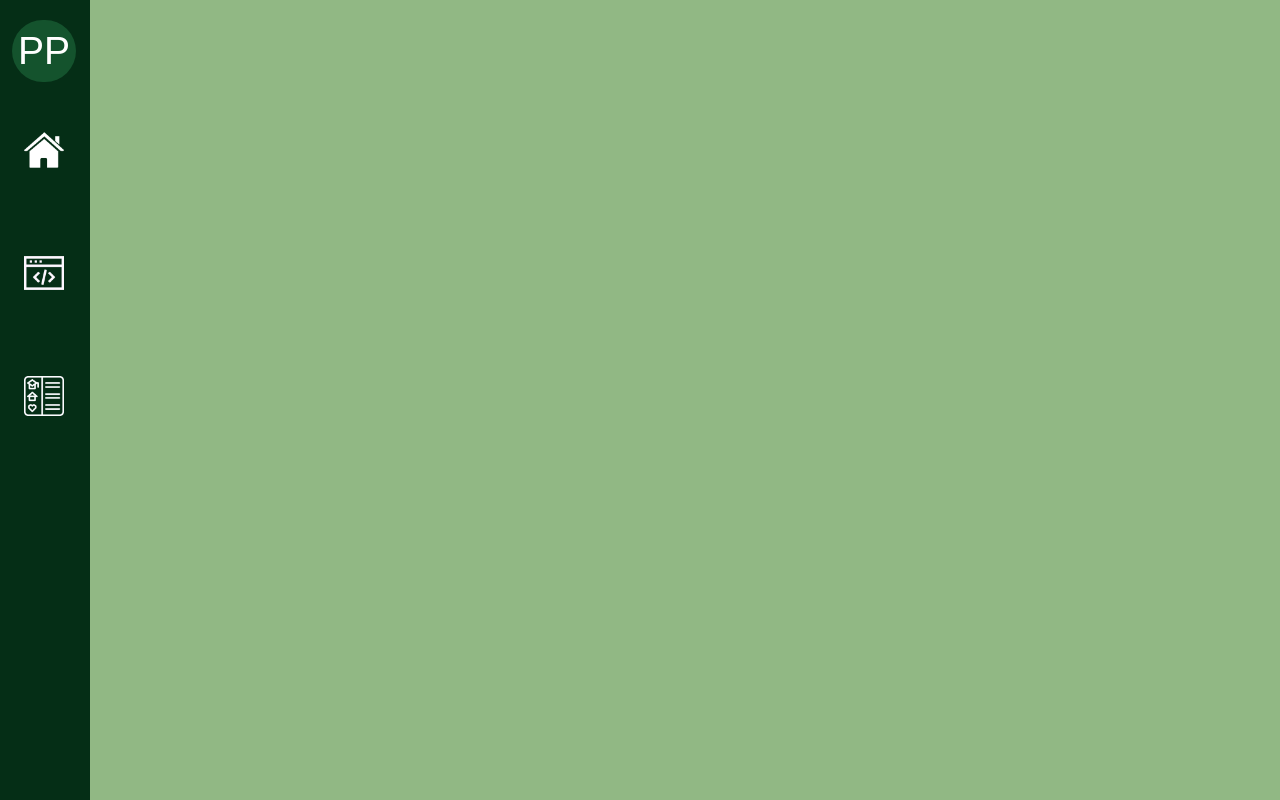
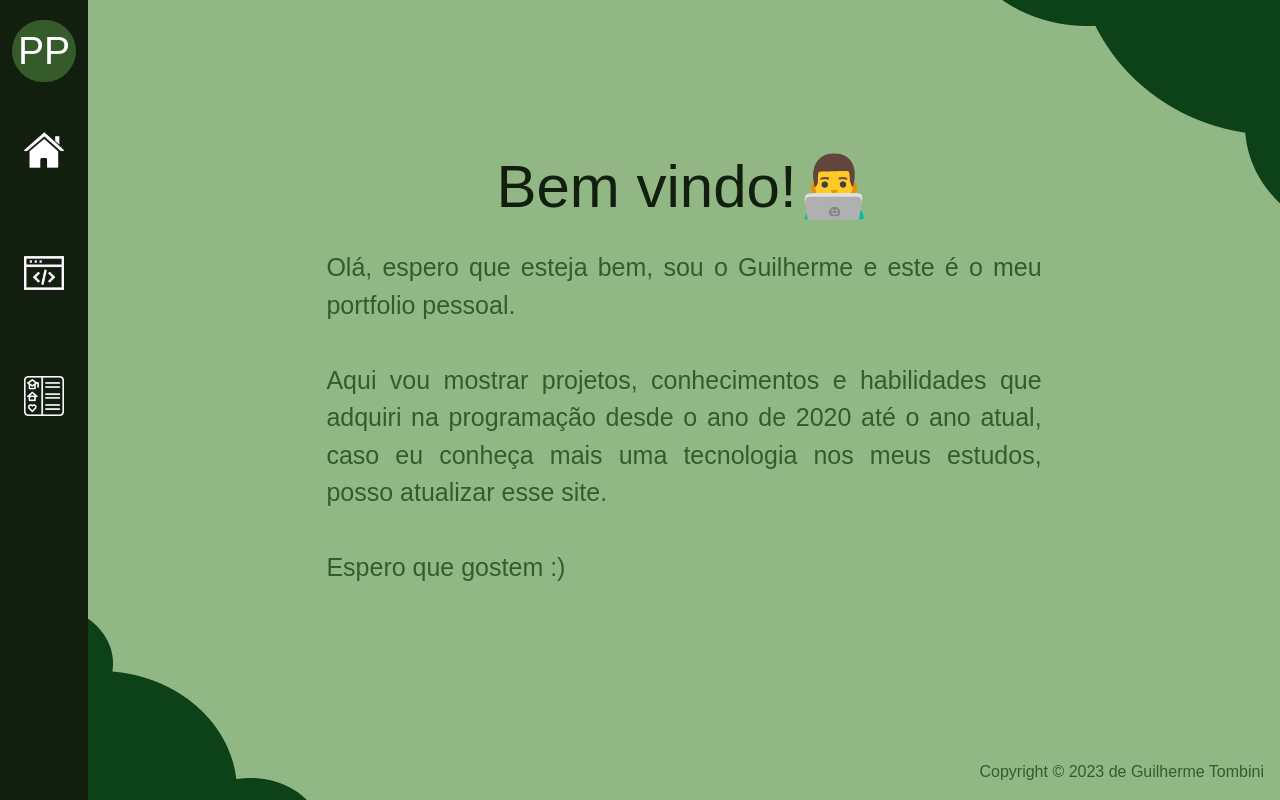
Before and after one commit to Guilherme-Ferreira-Tombini/PortfolioPessoal, a Next.js app: page / in a window 1280 px wide. Built offline with nearby package versions, Linux system fonts and the light colour scheme; a web font is replaced by a local one.

Commit message:
Inicialização da estilização da pagina inicial

```diff
--- a/src/app/page.tsx
+++ b/src/app/page.tsx
@@ -1,14 +1,37 @@
 import Menu from "@/components/Menu"
+import Texto from "../components/Texto_Inicial"
+import Image from "next/image"
+
+import Nuvem_superior from "../assets/nuvem-cantoSuperior.png"
+import Nuvem_inferior from "../assets/nuvem-cantoInferior.png"
+
 export default function Home() {
   return (
    <div className="flex flex-row w-screen h-screen">
+    {/* Menu em componente */}
+     <Menu/>
 
-     <Menu/>
-     <div className="">
+     {/* Meio da Pagina */}
+     <div className="w-[100%] h-[100vh] flex flex-col justify-center items-center">
+
+       {/* Nuvem de efeito da pagina - Superior */}
+       <Image className="absolute right-0 top-0" src={Nuvem_superior} alt="Nuvem superior da pagina"/>
+
+      {/* Texto referente a apresentação do portfolio  */}
+       <Texto/>
+
+      {/* Nuvem de efeito da pagina - Inferior */}
+       <Image className="absolute left-[88px] bottom-0" src={Nuvem_inferior} alt="Nuvem inferior da pagina"/>
+
+
+        {/* Copyright */}
+      <div className="w-[100%] flex flex-col items-end p-4">
+       <p className="text-green-800">
+         Copyright © 2023 de Guilherme Tombini
+       </p>
+      </div>
 
      </div>
-
-
 
    </div>
   )
--- /dev/null
+++ b/src/components/Texto_Inicial.tsx
@@ -0,0 +1,15 @@
+export default function Texto_Inicial() {
+  return (
+  <>
+     {/* div para o texto */}
+     <div className="w-3/4 h-[93%] flex flex-col justify-center items-center">
+         <h1 className="text-6xl text-green-950"> Bem vindo!👨‍💻</h1>
+         <p className="w-[80%] text-2xl text-justify text-green-800 mt-8">
+           Olá, espero que esteja bem, sou o Guilherme e este é o meu portfolio pessoal.<br></br><br></br>
+           Aqui vou mostrar projetos, conhecimentos e habilidades que adquiri na programação desde o ano de 2020 até o ano atual,
+           caso eu conheça mais uma tecnologia nos meus estudos, posso atualizar esse site.<br></br><br></br>Espero que gostem :)
+         </p>
+       </div>
+  </>
+  )
+}
--- a/tailwind.config.js
+++ b/tailwind.config.js
@@ -8,16 +8,16 @@ module.exports = {
   theme: {
     extend: {
       colors: {
-        gray: {
+        green: {
           50: '#eaeaea',
           100: '#bebebf',
-          200: '#9e9ea0',
+          200: '#355B2B',
           300: '#727275',
           400: '#56565a',
           500: '#2c2c31',
           600: '#28282d',
-          700: '#1f1f23',
-          800: '#28282d',
+          700: '#355B2B',
+          800: '#355B2B',
           900: '#355B2B',
           950: '#121E0E',
         },
```
Also changed, not shown: src/assets/nuvem-cantoInferior.png (added), src/assets/nuvem-cantoSuperior.png (added).
